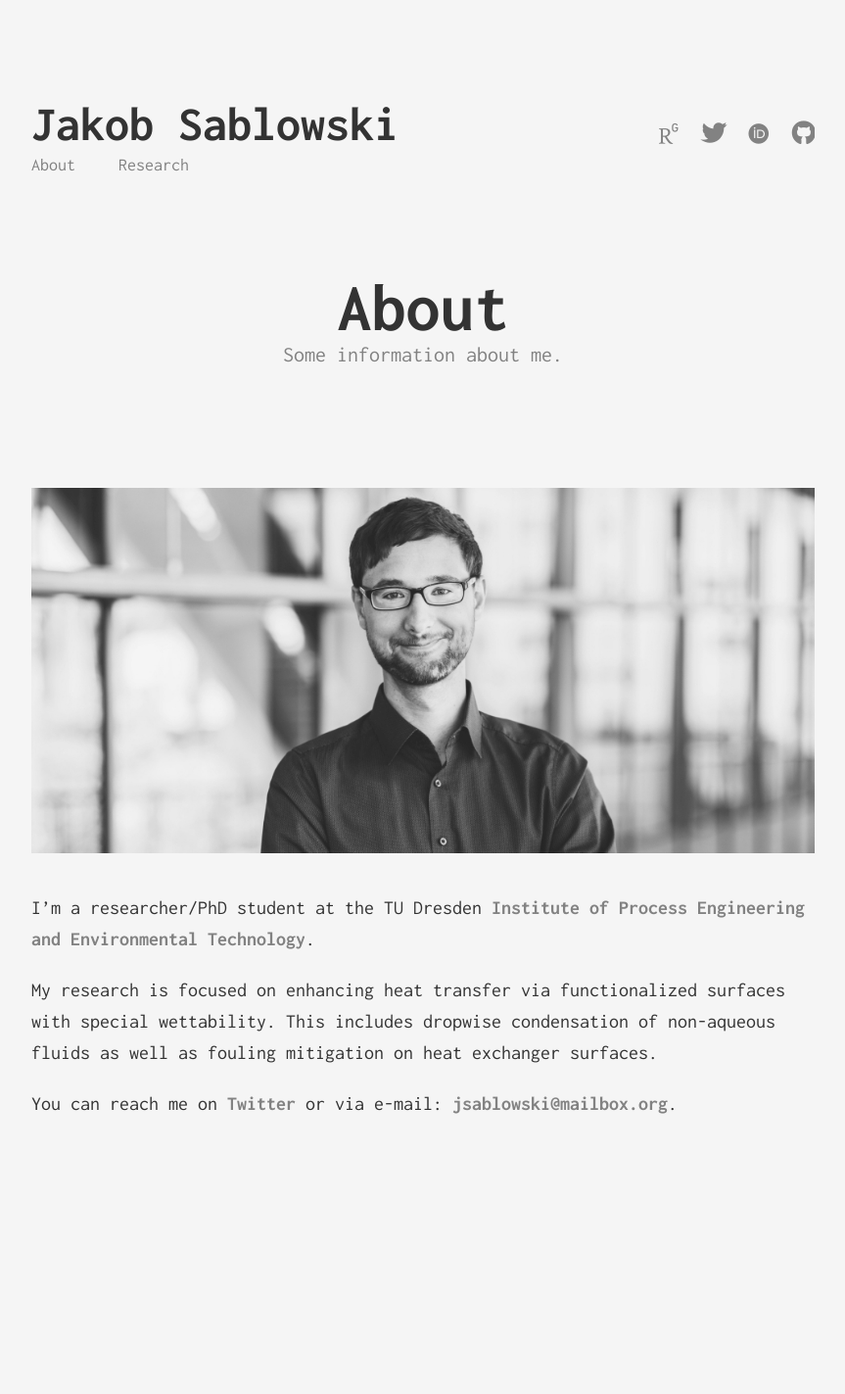
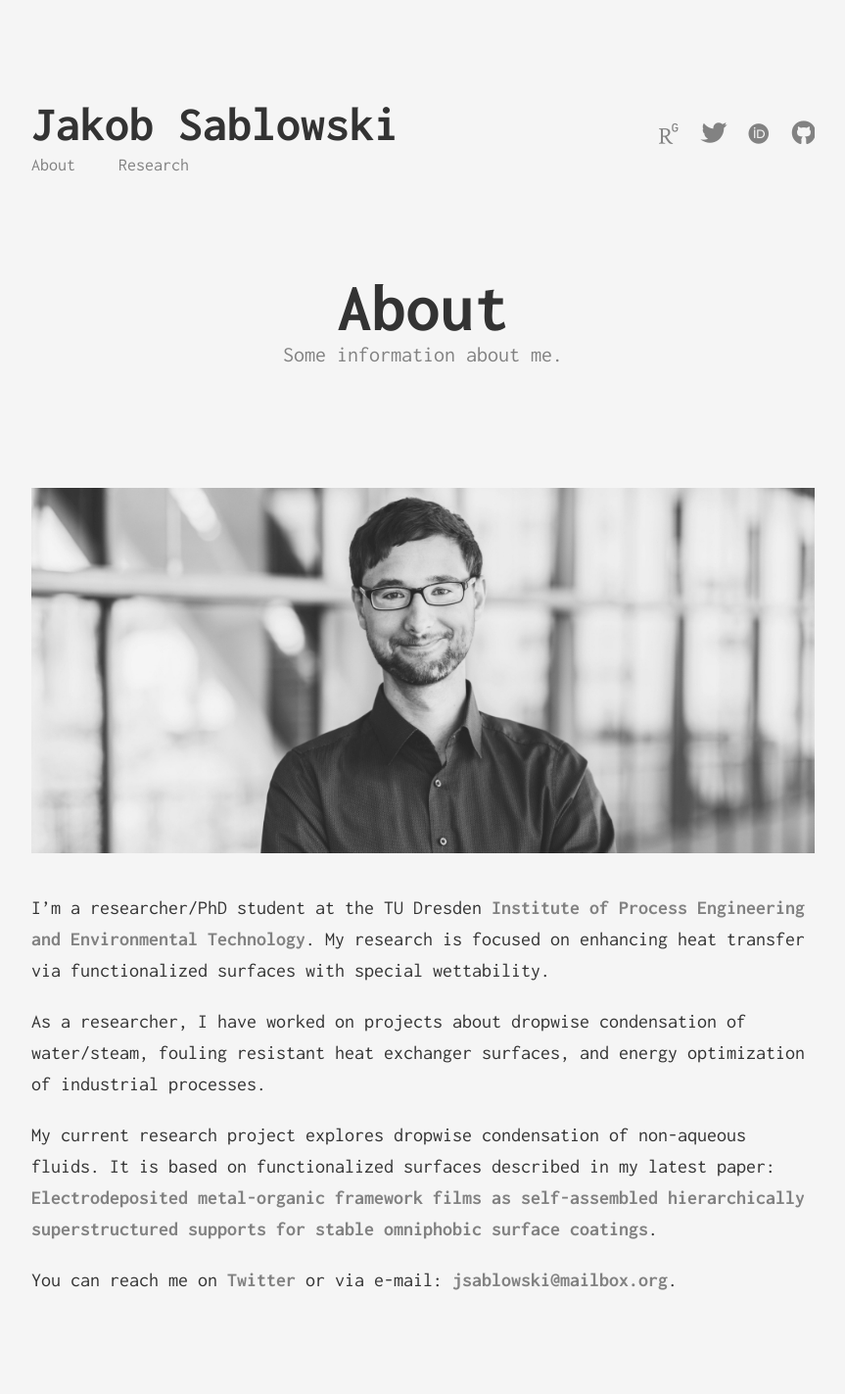
Before and after one commit to JSablowski/JSablowski.github.io, a Jekyll site: the page built from about.md, in a window 1280 px wide. Shown: the whole page at 98% size, without its empty margins (208-1071 px from the left). Built offline with Jekyll 4.4.1, drawn with Linux system fonts in a browser that asks for light colours; some web fonts are replaced; before the commit the page ends 1243 px from its top, so only the background shows below that.

Commit message:
expanded bio

```diff
--- a/about.md
+++ b/about.md
@@ -6,8 +6,10 @@ permalink: /about/
 ---
 ![Jakob Sablowski](/assets/js.jpg)
 
-I'm a researcher/PhD student at the TU Dresden [Institute of Process Engineering and Environmental Technology](https://tu-dresden.de/ing/maschinenwesen/ifvu).
+I'm a researcher/PhD student at the TU Dresden [Institute of Process Engineering and Environmental Technology](https://tu-dresden.de/ing/maschinenwesen/ifvu). My research is focused on enhancing heat transfer via functionalized surfaces with special wettability.
 
-My research is focused on enhancing heat transfer via functionalized surfaces with special wettability. This includes dropwise condensation of non-aqueous fluids as well as fouling mitigation on heat exchanger surfaces.
+As a researcher, I have worked on projects about dropwise condensation of water/steam, fouling resistant heat exchanger surfaces, and energy optimization of industrial processes.
+
+My current research project explores dropwise condensation of non-aqueous fluids. It is based on functionalized surfaces described in my latest paper: [Electrodeposited metal-organic framework films as self-assembled hierarchically superstructured supports for stable omniphobic surface coatings](https://www.nature.com/articles/s41598-018-33542-4).
 
 You can reach me on [Twitter](https://twitter.com/JSablowski/) or via e-mail: [jsablowski@mailbox.org](mailto:jsablowski@mailbox.org).
```
